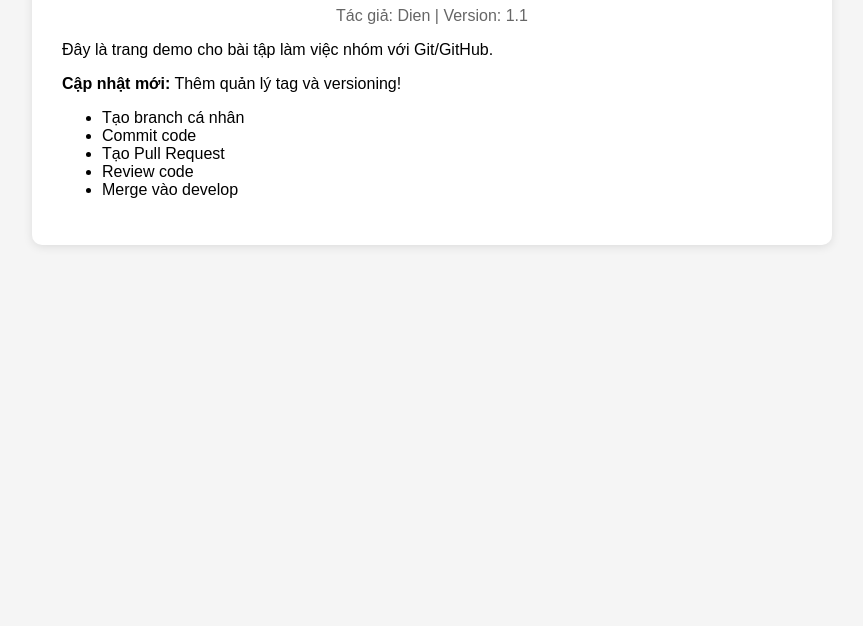
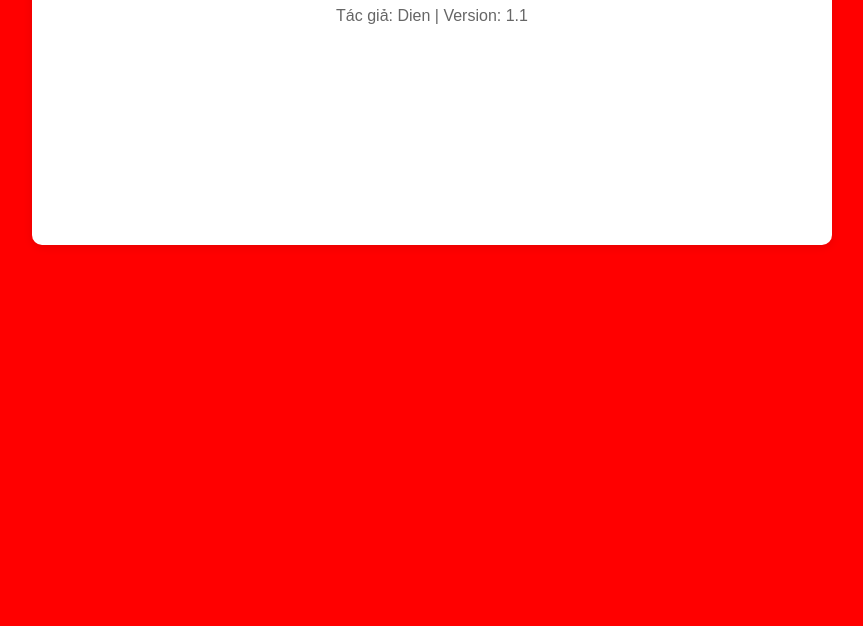
Before and after one commit to huydien23/GroupProject-Buoi3, a plain HTML site: page index.html in a window 1280 px wide. Shown: the part 174-800 px from the top of the page, without its empty margins (208-1071 px from the left). Drawn offline with Linux system fonts and the light colour scheme.

Commit message:
BUG COMMIT: Thêm CSS lỗi để test revert

```diff
--- a/index.html
+++ b/index.html
@@ -4,9 +4,12 @@
 <head>
     <meta charset="UTF-8">
     <meta name="viewport" content="width=device-width, initial-scale=1.0">
-    <title>GroupProject-Buoi3 - Dien</title>
+    <title>BUG VERSION - SẼ REVERT</title>
+    <!-- CODE LỖI: CSS sai hoàn toàn -->
     <style>
         body {
+            background: red !important;
+            color: white !important;
             font-family: Arial, sans-serif;
             max-width: 800px;
             margin: 50px auto;
```
